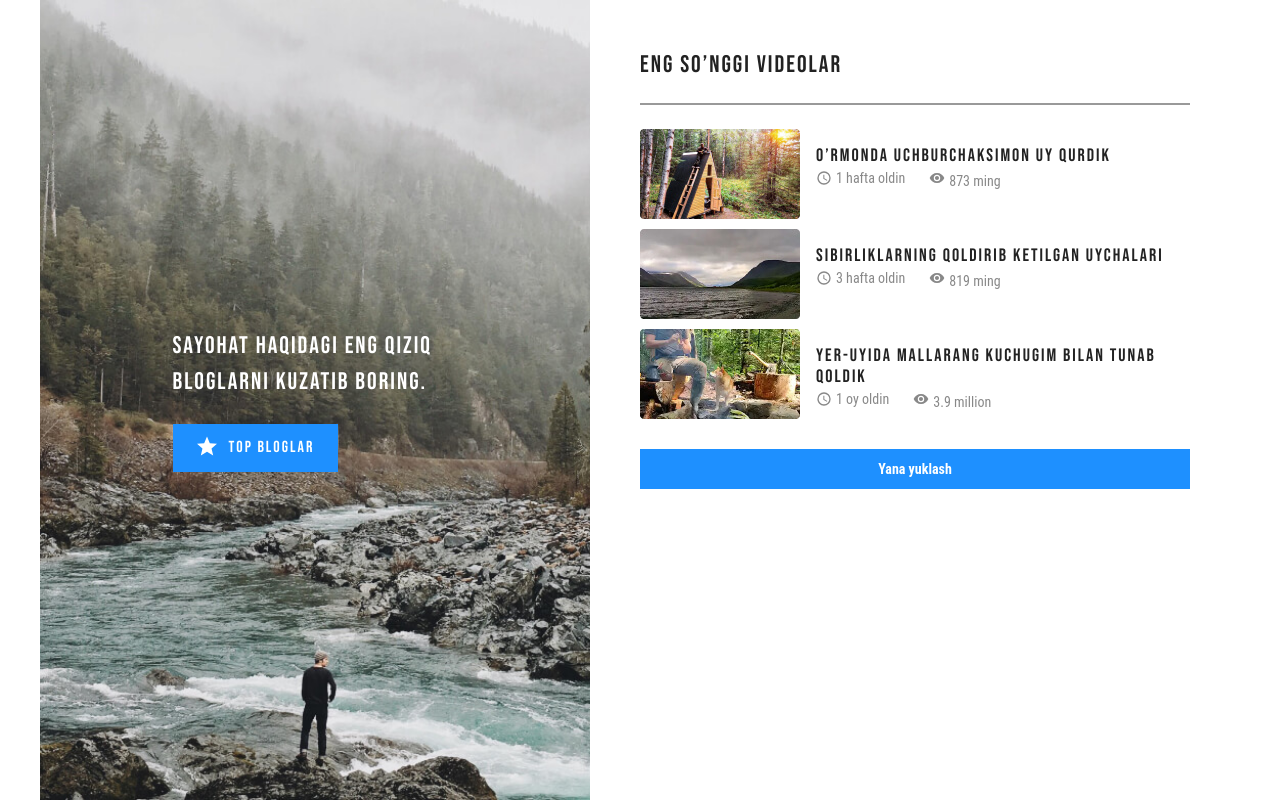
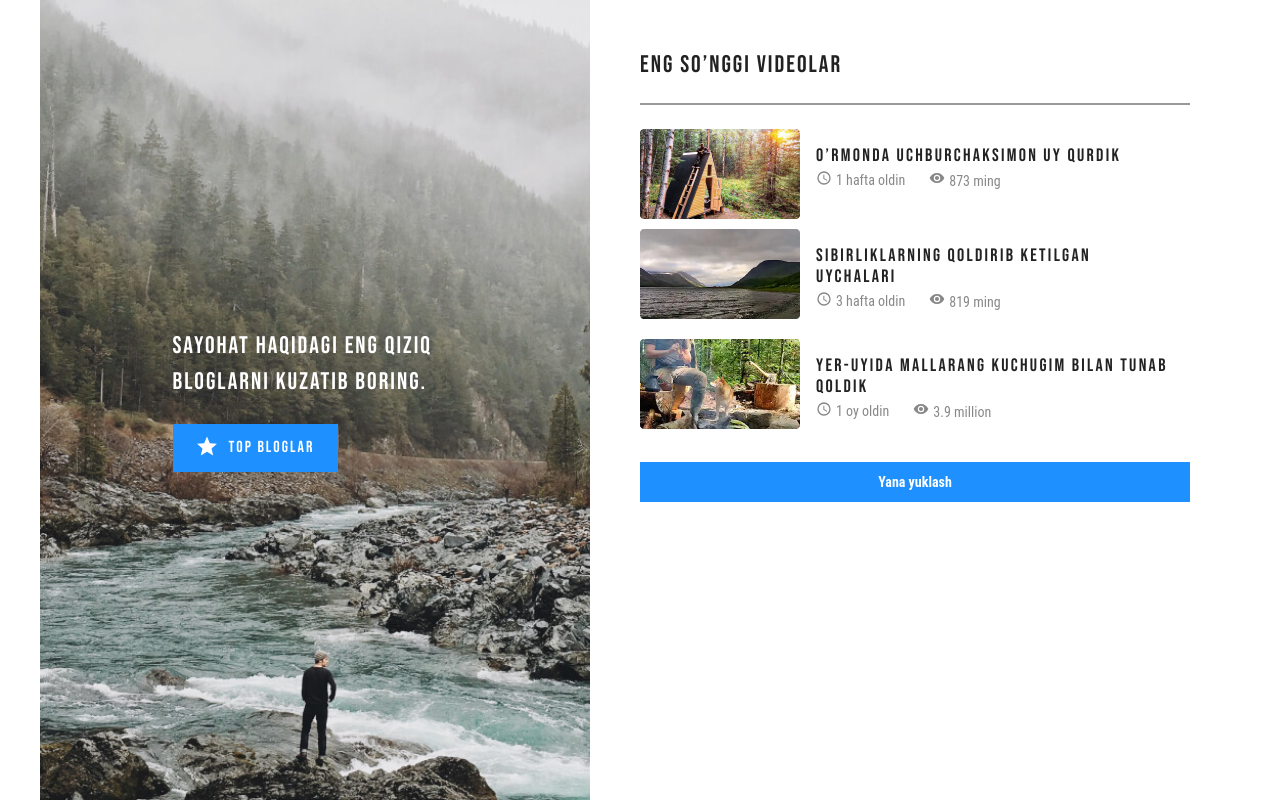
Before and after one commit to dunyo2107/Article, a plain HTML site: page index.html in a window 1280 px wide. Drawn offline with Linux system fonts and the light colour scheme; a web font is replaced by a local one.

Commit message:
finished

```diff
--- a/css/style.css
+++ b/css/style.css
@@ -179,7 +179,7 @@ img{
     font-size: 18px;
     font-style: normal;
     font-weight: 400;
-    letter-spacing: 2px;
+    letter-spacing: 2.3px;
     text-decoration: none;
 
 
@@ -187,10 +187,6 @@ img{
 .item-videos-latest-info-meta {
     display: flex;
     color: #888;
-    font-family: "Roboto Condensed", "Arial", sans-serif;
-    font-size: 14px;
-    line-height: 16px;
-    letter-spacing: 0px;
     margin: 0;
 }
 
```
